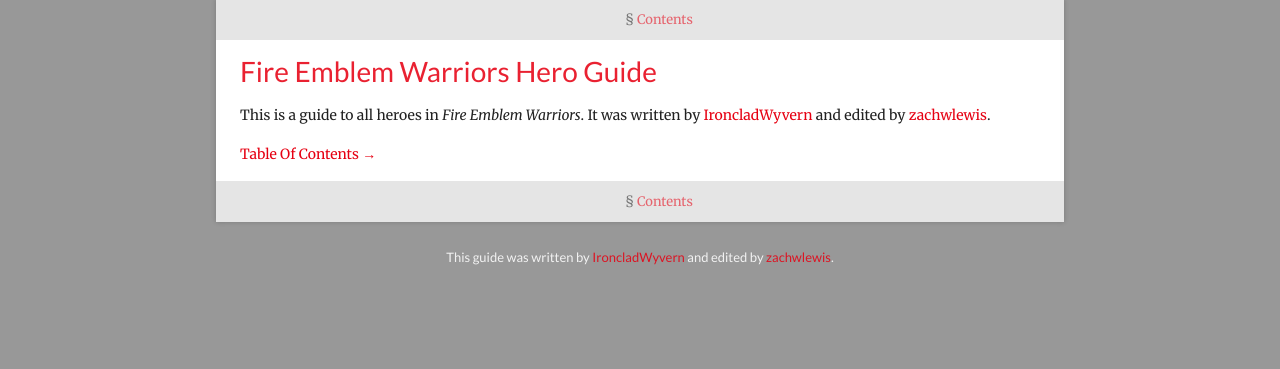
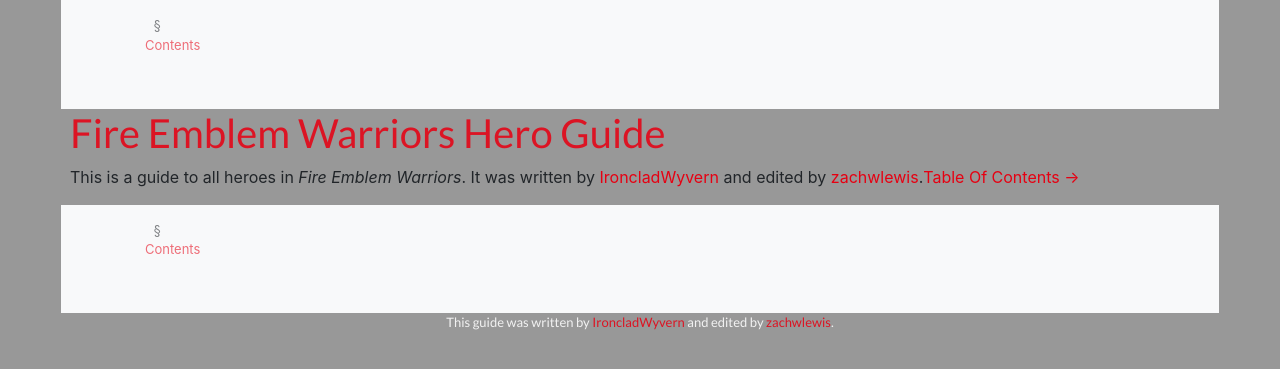
Before and after one commit to zachwlewis/fire-emblem-warriors-hero-guide, a Jekyll site: the page index.html, which Jekyll copies as it is, in a window 1280 px wide. Shown: the top 369 px of the page. Built offline with Jekyll 4.4.1, drawn with Linux system fonts in a browser that asks for light colours.

Commit message:
Update index.html

```diff
--- a/index.html
+++ b/index.html
@@ -1,14 +1,21 @@
 <!DOCTYPE html>
-<html>
+<html lang="en">
 <head>
+  <!-- Required meta tags -->
+  <meta charset="utf-8">
+  <meta name="viewport" content="width=device-width, initial-scale=1, shrink-to-fit=no">
+
+  <!-- Bootstrap CSS -->
+  <link rel="stylesheet" href="https://maxcdn.bootstrapcdn.com/bootstrap/4.0.0-beta.2/css/bootstrap.min.css" integrity="sha384-PsH8R72JQ3SOdhVi3uxftmaW6Vc51MKb0q5P2rRUpPvrszuE4W1povHYgTpBfshb" crossorigin="anonymous">
   <link href="https://fonts.googleapis.com/css?family=Lato:400,700|Merriweather:400,400i,700,700i|Roboto+Mono:400,400i,700,700i" rel="stylesheet">
+
   <link rel="stylesheet" href="style.css" type="text/css">
   <title>Fire Emblem Warriors Hero Guide</title>
 </head>
 
 <body>
-  <div id="content">
-    <nav>
+  <div class="container">
+    <nav class="navbar navbar-light bg-light">
       <ul>
         <li></li>
         <li>§ <a href="/fire-emblem-warriors-hero-guide/table-of-contents.html">Contents</a></li>
@@ -16,11 +23,12 @@
       </ul>
     </nav>
 
-    <h1>Fire Emblem Warriors Hero Guide</h1>
-    <p>This is a guide to all heroes in <em>Fire Emblem Warriors</em>. It was written by <a href="https://www.reddit.com/user/IroncladWyvern" rel="nofollow">IroncladWyvern</a> and edited by <a href="https://www.reddit.com/user/zachwlewis" rel="nofollow">zachwlewis</a>.</p>
-    <p><a href="http://zacharylew.is/fire-emblem-warriors-hero-guide/table-of-contents.html">Table Of Contents &rarr;</a></p>
-
-    <nav>
+    <div class="row">
+      <h1>Fire Emblem Warriors Hero Guide</h1>
+      <p>This is a guide to all heroes in <em>Fire Emblem Warriors</em>. It was written by <a href="https://www.reddit.com/user/IroncladWyvern" rel="nofollow">IroncladWyvern</a> and edited by <a href="https://www.reddit.com/user/zachwlewis" rel="nofollow">zachwlewis</a>.</p>
+      <p><a href="http://zacharylew.is/fire-emblem-warriors-hero-guide/table-of-contents.html">Table Of Contents &rarr;</a></p>
+    </div>
+    <nav class="navbar navbar-light bg-light">
       <ul>
         <li></li>
         <li>§ <a href="/fire-emblem-warriors-hero-guide/table-of-contents.html">Contents</a></li>
```
